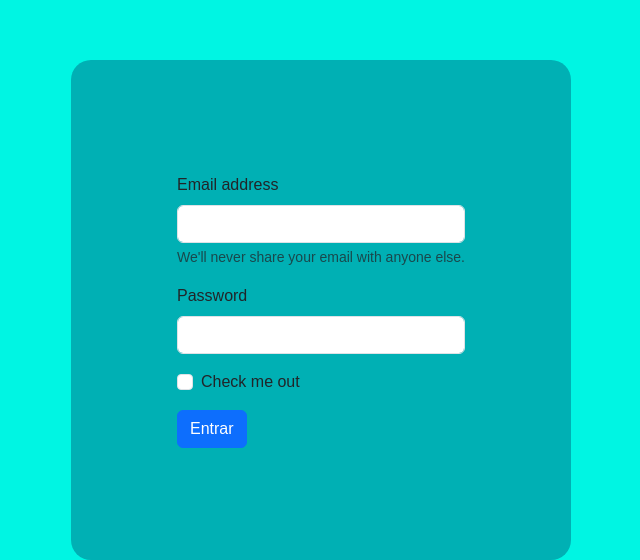
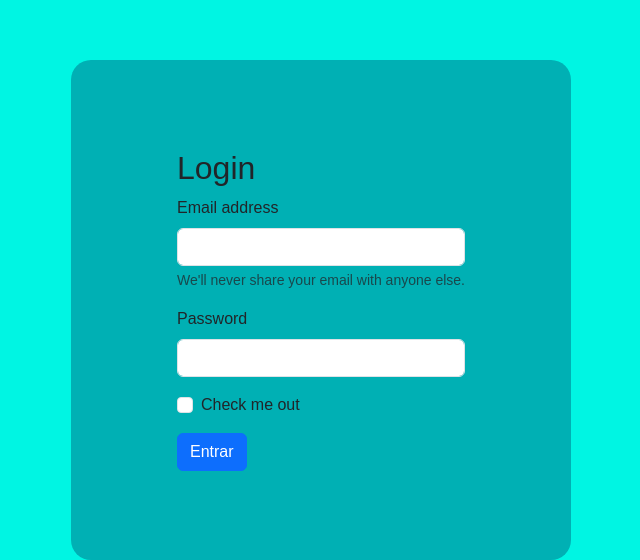
Before and after one commit to harlinsonvasquez/login, a plain HTML site: page login/login.html in a window 1280 px wide. Shown: the part 240-800 px from the top of the page, without its empty margins (319-959 px from the left). Drawn offline with nearby package versions, Linux system fonts and the light colour scheme.

Commit message:
Add files via upload

```diff
--- a/login/login.html
+++ b/login/login.html
@@ -13,15 +13,20 @@
 
 
     <div class="container">
+
   <form onsubmit="iniciarSesion(event)">
+    <div class="login">
+      <h2>Login</h2>
+    </div>
     <div class="mb-3">
+
       <label for="exampleInputEmail1" class="form-label">Email address</label>
-      <input type="email" class="form-control" id="exampleInputEmail1" aria-describedby="emailHelp" required>
+      <input type="email" class="form-control " id="exampleInputEmail1" aria-describedby="emailHelp" required>
       <div id="emailHelp" class="form-text">We'll never share your email with anyone else.</div>
     </div>
     <div class="mb-3">
       <label for="exampleInputPassword1" class="form-label">Password</label>
-      <input type="password" class="form-control" id="exampleInputPassword1" required>
+      <input type="password" class="form-control " id="exampleInputPassword1" required>
     </div>
     <div class="mb-3 form-check">
       <input type="checkbox" class="form-check-input" id="exampleCheck1">
```
